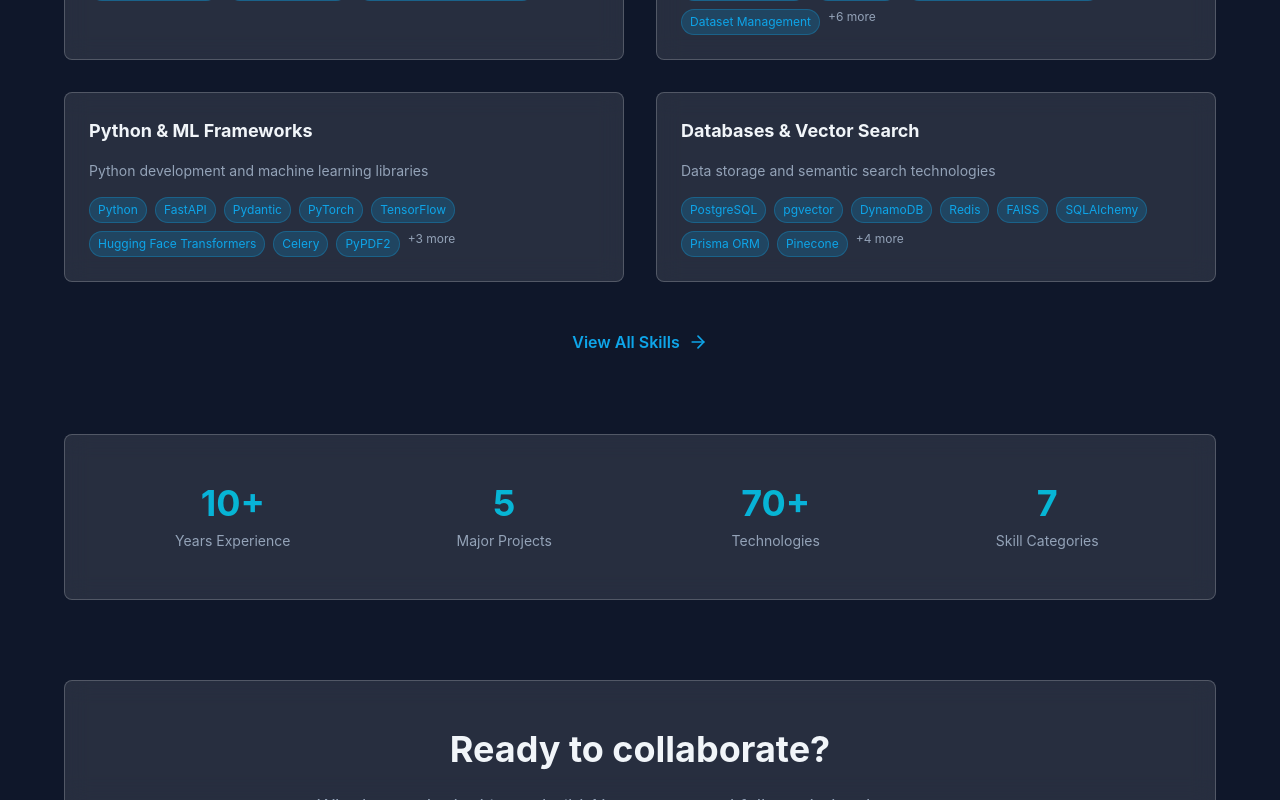
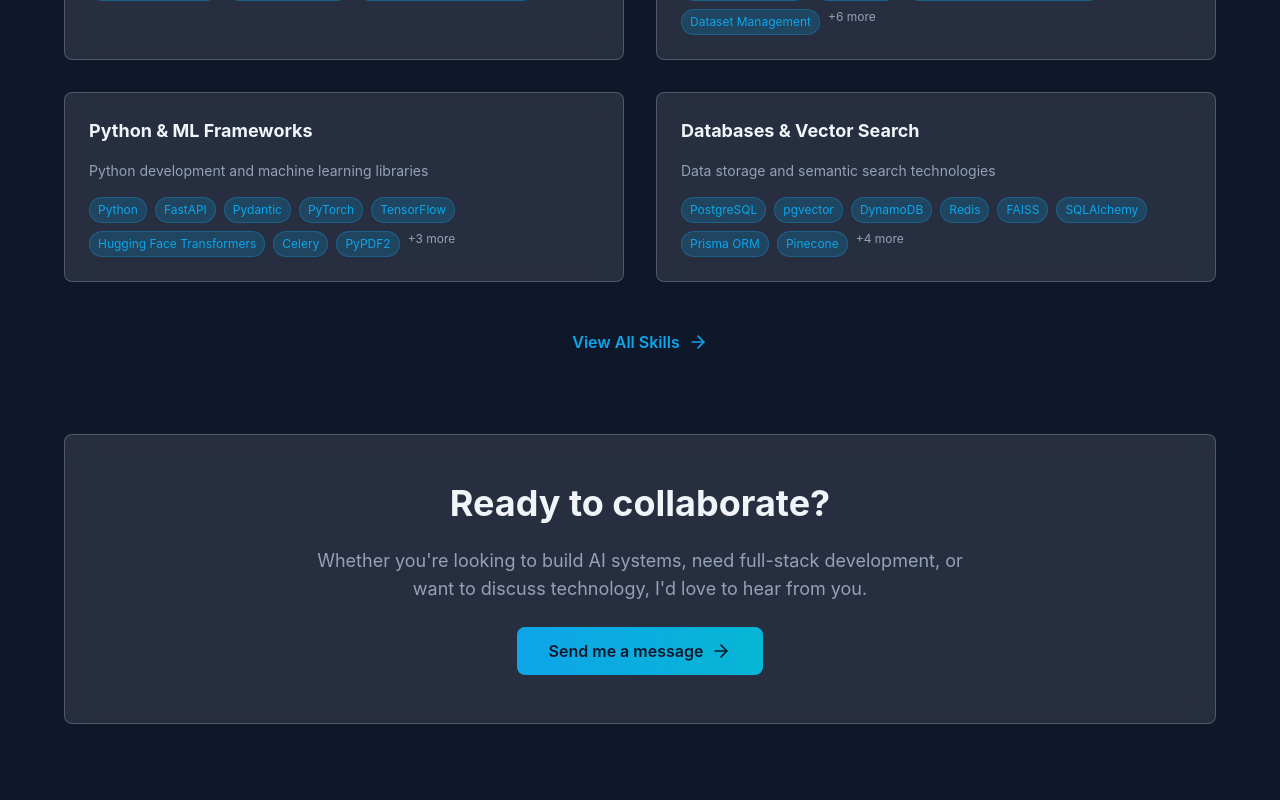
Before and after one commit to ryan-stephens/portfolio-2026, a Next.js app in the folder portfolio-app/: page / in a window 1280 px wide. Shown: the part 1921-2721 px from the top of the page. Built offline with nearby package versions, Linux system fonts and the light colour scheme.

Commit message:
refactor: remove stats section from landing page
- Remove Years Experience, Major Projects, Technologies, and Skill Categories stats
- Streamline landing page to focus on featured projects and skills showcase
- Keep CTA section for collaboration

```diff
--- a/portfolio-app/app/page.tsx
+++ b/portfolio-app/app/page.tsx
@@ -156,40 +156,6 @@
         </div>
       </section>
 
-      {/* Stats Section */}
-      <section className="px-4 sm:px-6 lg:px-8">
-        <div className="max-w-6xl mx-auto">
-          <div className="glass rounded-lg p-8 md:p-12">
-            <div className="grid grid-cols-2 md:grid-cols-4 gap-8 text-center">
-              <div>
-                <div className="text-3xl sm:text-4xl font-bold gradient-text mb-2">
-                  10+
-                </div>
-                <p className="text-sm text-muted-foreground">Years Experience</p>
-              </div>
-              <div>
-                <div className="text-3xl sm:text-4xl font-bold gradient-text mb-2">
-                  5
-                </div>
-                <p className="text-sm text-muted-foreground">Major Projects</p>
-              </div>
-              <div>
-                <div className="text-3xl sm:text-4xl font-bold gradient-text mb-2">
-                  70+
-                </div>
-                <p className="text-sm text-muted-foreground">Technologies</p>
-              </div>
-              <div>
-                <div className="text-3xl sm:text-4xl font-bold gradient-text mb-2">
-                  7
-                </div>
-                <p className="text-sm text-muted-foreground">Skill Categories</p>
-              </div>
-            </div>
-          </div>
-        </div>
-      </section>
-
       {/* CTA Section */}
       <section className="px-4 sm:px-6 lg:px-8">
         <div className="max-w-6xl mx-auto">
```
